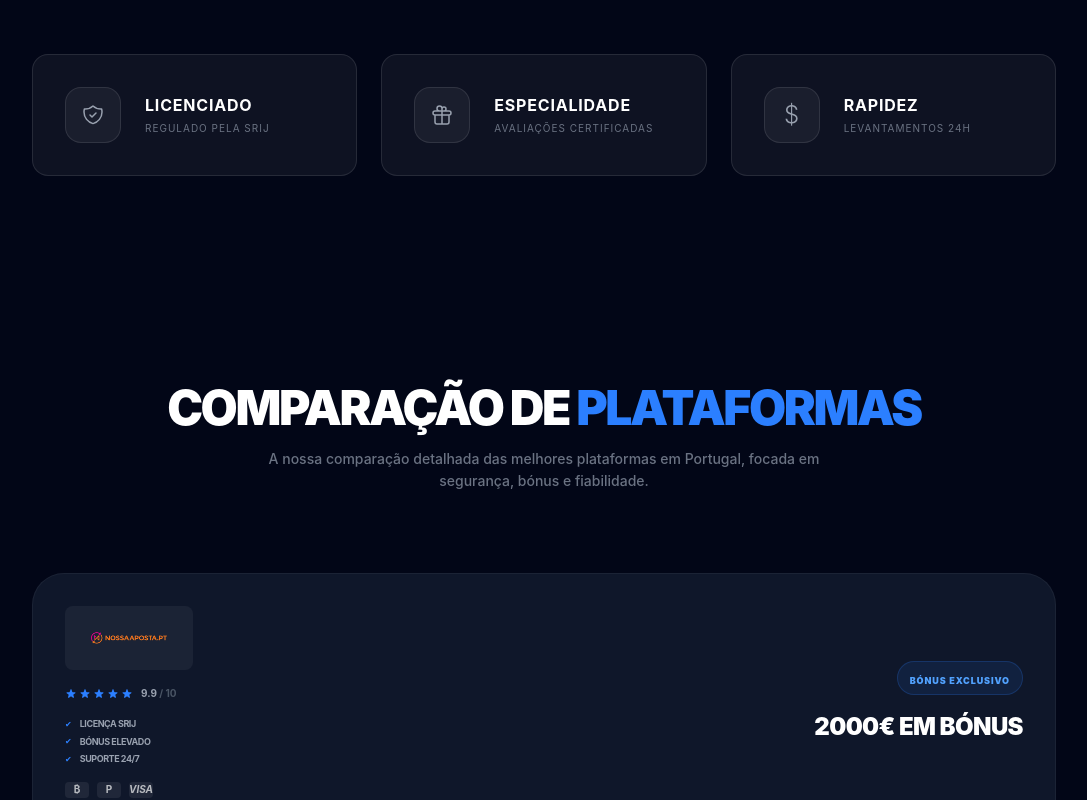
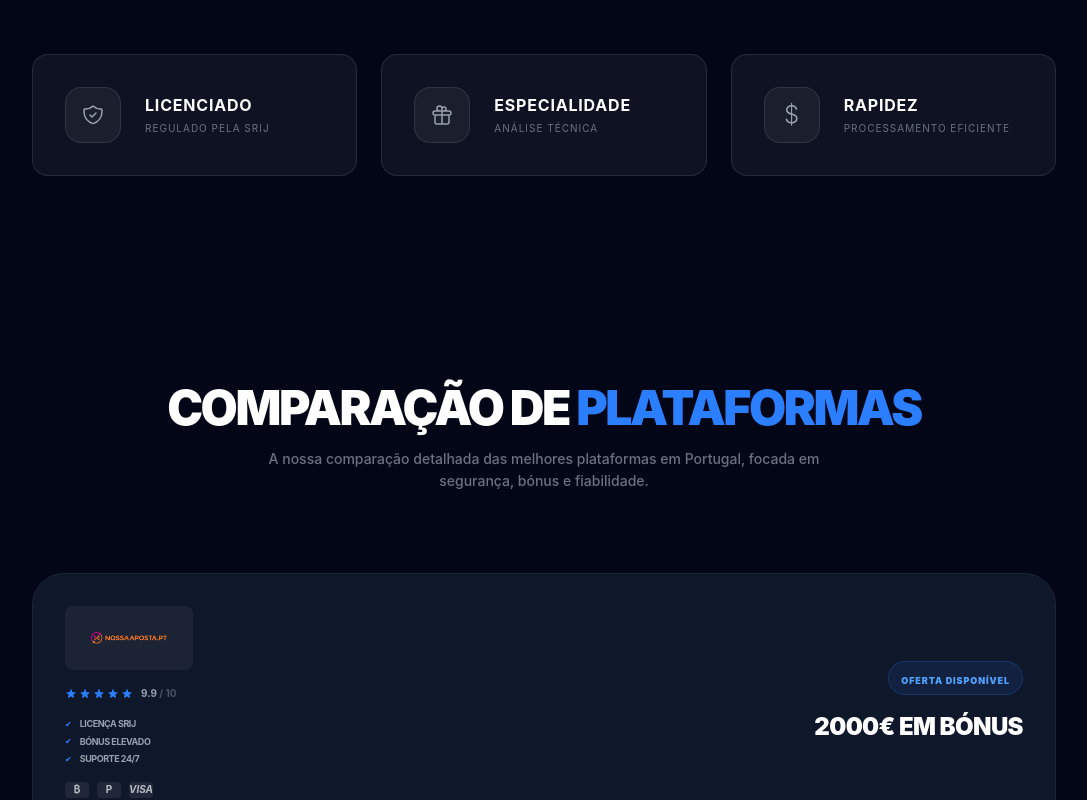
Before and after one commit to zakariyyante/platformslist.com, a Next.js app: page / in a window 1280 px wide. Shown: the part 620-1420 px from the top of the page, without its empty margins (96-1183 px from the left). Built offline with nearby package versions, Linux system fonts and the light colour scheme.

Commit message:
new test

```diff
--- a/app/layout.tsx
+++ b/app/layout.tsx
@@ -7,7 +7,7 @@ const GA_MEASUREMENT_ID = "AW-18359108026";
 
 export const metadata: Metadata = {
   title: "Platforms Lists - Comparação das Melhores Plataformas em Portugal",
-  description: "Aceda à comparação das melhores plataformas em Portugal. Avaliações de especialistas, bónus exclusivos e segurança garantida para todas as plataformas.",
+  description: "Aceda à comparação das melhores plataformas em Portugal. Avaliações de especialistas, ofertas competitivas e segurança garantida para todas as plataformas.",
   icons: {
     icon: "/favicon.png",
   },
--- a/components/AboutSection.tsx
+++ b/components/AboutSection.tsx
@@ -23,7 +23,7 @@ export default function AboutSection() {
                 "Comparação detalhada de plataformas por especialistas",
                 "Monitorização contínua de bónus e ofertas",
                 "Verificação de segurança e métodos de depósito",
-                "Conformidade total com a regulação SRIJ",
+                "Verificação da licença SRIJ",
                 "Protocolo de avaliação Platforms Lists"
               ].map((item, i) => (
                 <li key={i} className="flex items-start gap-4 group">
--- a/components/BrandCard.tsx
+++ b/components/BrandCard.tsx
@@ -53,11 +53,11 @@ export default function BrandCard({ brand, gclid, gclidValue, rank, variant = 'd
   if (variant === 'modal') {
     let label;
     if (rank === 1) {
-      label = { text: "Melhor Casino", color: "bg-blue-600" };
+      label = { text: "Melhor Opção", color: "bg-blue-600" };
     } else if (rank === 2) {
-      label = { text: "Novo Casino", color: "bg-slate-900" };
+      label = { text: "Nova Plataforma", color: "bg-slate-900" };
     } else if (rank === 3) {
-      label = { text: "Levantamento Rápido", color: "bg-slate-800" };
+      label = { text: "Processamento Eficiente", color: "bg-slate-800" };
     }
 
     return (
@@ -165,7 +165,7 @@ export default function BrandCard({ brand, gclid, gclidValue, rank, variant = 'd
 
         <div className="flex flex-col items-center md:items-end text-center md:text-right">
           <div className="bg-blue-500/10 border border-blue-500/20 px-3 py-1 rounded-full mb-4">
-            <span className="text-[9px] font-black uppercase tracking-widest text-blue-400">Bónus Exclusivo</span>
+            <span className="text-[9px] font-black uppercase tracking-widest text-blue-400">Oferta Disponível</span>
           </div>
           <h3 className="text-xl md:text-2xl font-black text-white uppercase tracking-tight max-w-xs">
             {brand.bonus}
--- a/components/Footer.tsx
+++ b/components/Footer.tsx
@@ -28,7 +28,7 @@ export default function Footer() {
                 <span className="w-4 h-[1px] bg-blue-500" /> DIVULGAÇÃO DE AFILIAÇÃO
               </h4>
               <p className="text-gray-500 text-[10px] leading-loose font-bold tracking-widest uppercase">
-                O Platforms Lists opera como um comparador independente. Podem ser recebidas remunerações de afiliados dos operadores aqui mencionados. Estas parcerias podem influenciar a classificação das marcas, sem, no entanto, alterar a neutralidade das nossas avaliações baseadas em testes reais.
+                O Platforms Lists opera como um comparador independente. Podem ser recebidas remunerações de afiliados dos operadores aqui mencionados. Estas parcerias podem influenciar a classificação das marcas.
               </p>
               <div className="flex items-center gap-2 mt-6">
                 <span className="w-1.5 h-1.5 rounded-full bg-blue-500" />
--- a/components/Hero.tsx
+++ b/components/Hero.tsx
@@ -63,7 +63,7 @@ export default function Hero() {
             </div>
             <div>
               <h4 className="text-white font-bold text-base uppercase tracking-wider">Especialidade</h4>
-              <p className="text-[10px] text-gray-500 uppercase tracking-widest mt-1">Avaliações Certificadas</p>
+              <p className="text-[10px] text-gray-500 uppercase tracking-widest mt-1">Análise Técnica</p>
             </div>
           </div>
 
@@ -73,7 +73,7 @@ export default function Hero() {
             </div>
             <div>
               <h4 className="text-white font-bold text-base uppercase tracking-wider">Rapidez</h4>
-              <p className="text-[10px] text-gray-500 uppercase tracking-widest mt-1">Levantamentos 24h</p>
+              <p className="text-[10px] text-gray-500 uppercase tracking-widest mt-1">Processamento Eficiente</p>
             </div>
           </div>
         </div>
--- a/components/MobilePopup.tsx
+++ b/components/MobilePopup.tsx
@@ -77,7 +77,7 @@ export default function MobilePopup({ gclid }: MobilePopupProps) {
               AS MELHORES <span className="text-blue-400">OFERTAS DO DIA</span>
             </h2>
             <p className="text-white text-[11px] max-w-sm mx-auto font-bold mb-6 leading-relaxed drop-shadow-[0_1px_2px_rgba(0,0,0,0.8)] px-4">
-              Novas ofertas, levantamentos rápidos e as melhores plataformas selecionadas para si, com bónus exclusivos otimizados para o seu smartphone.
+              Novas ofertas, processamento eficiente e as melhores plataformas selecionadas para si, com promoções otimizadas para o seu smartphone.
             </p>
 
             {/* Floating Trust Badges - Infinite Marquee */}
@@ -89,7 +89,7 @@ export default function MobilePopup({ gclid }: MobilePopupProps) {
                       { isFlag: true, text: 'Portugal', color: 'bg-[#0a0a0f] border-blue-500/50 text-blue-400' },
                       { type: 'icon', icon: 'bitcoin', text: 'Crypto Pay', color: 'bg-[#0a0a0f] border-orange-500/50 text-orange-400' },
                       { type: 'icon', icon: 'bank', text: 'Transferência', color: 'bg-[#0a0a0f] border-blue-500/50 text-blue-400' },
-                      { type: 'icon', icon: 'shield', text: 'Levantamentos Rápidos', color: 'bg-[#0a0a0f] border-blue-800/50 text-blue-400' },
+                      { type: 'icon', icon: 'shield', text: 'Processamento Eficiente', color: 'bg-[#0a0a0f] border-blue-800/50 text-blue-400' },
                       { type: 'icon', icon: 'lock', text: 'Segurança SSL', color: 'bg-[#0a0a0f] border-blue-500/50 text-blue-400' },
                       { icon: 'shield-exclamation', text: '18+', color: 'bg-[#0a0a0f] border-red-900/50 text-red-500' },
                       { icon: 'badge-check', text: 'Licença SRIJ', color: 'bg-[#0a0a0f] border-blue-500/30 text-blue-400' },
```
